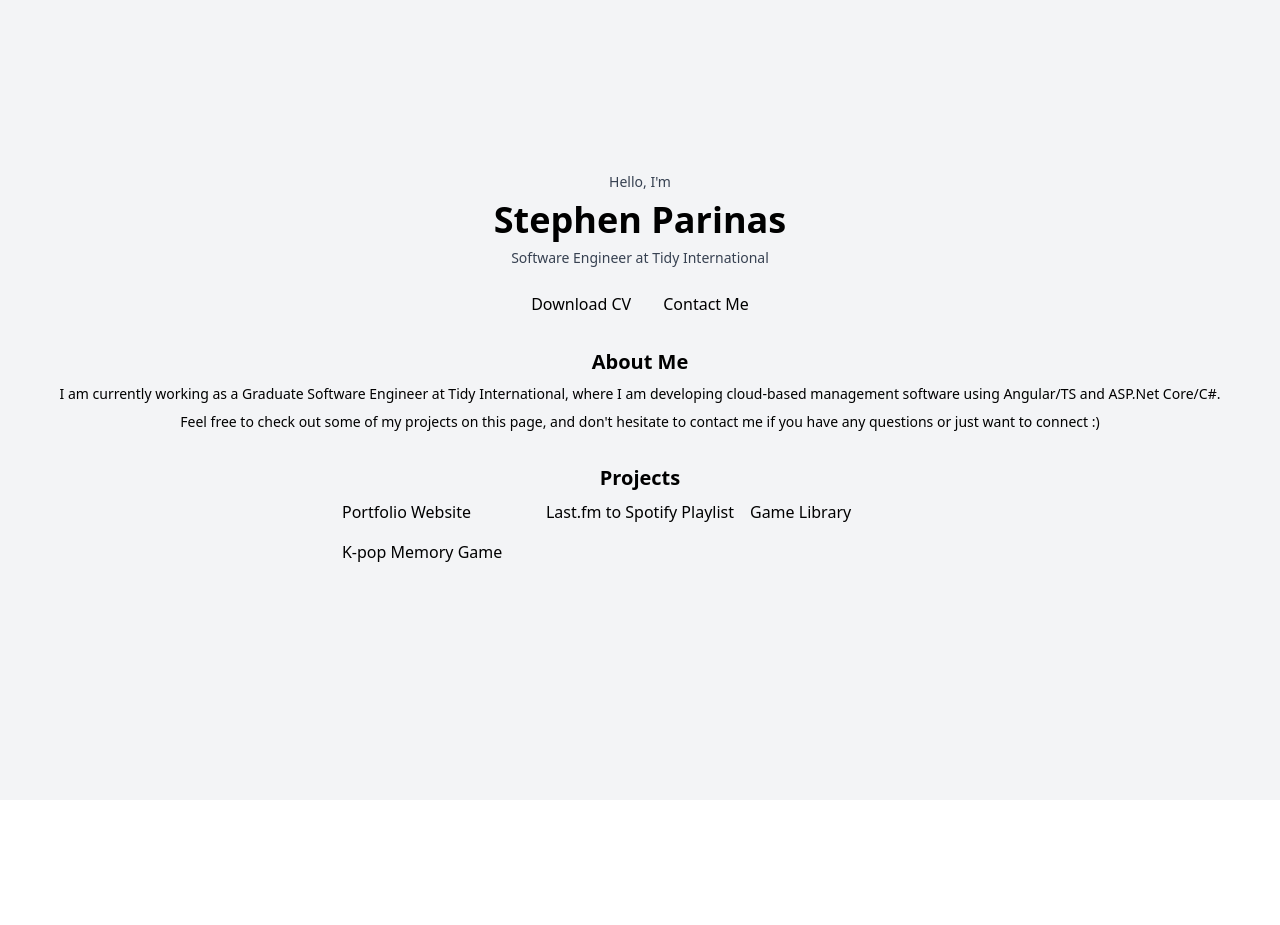
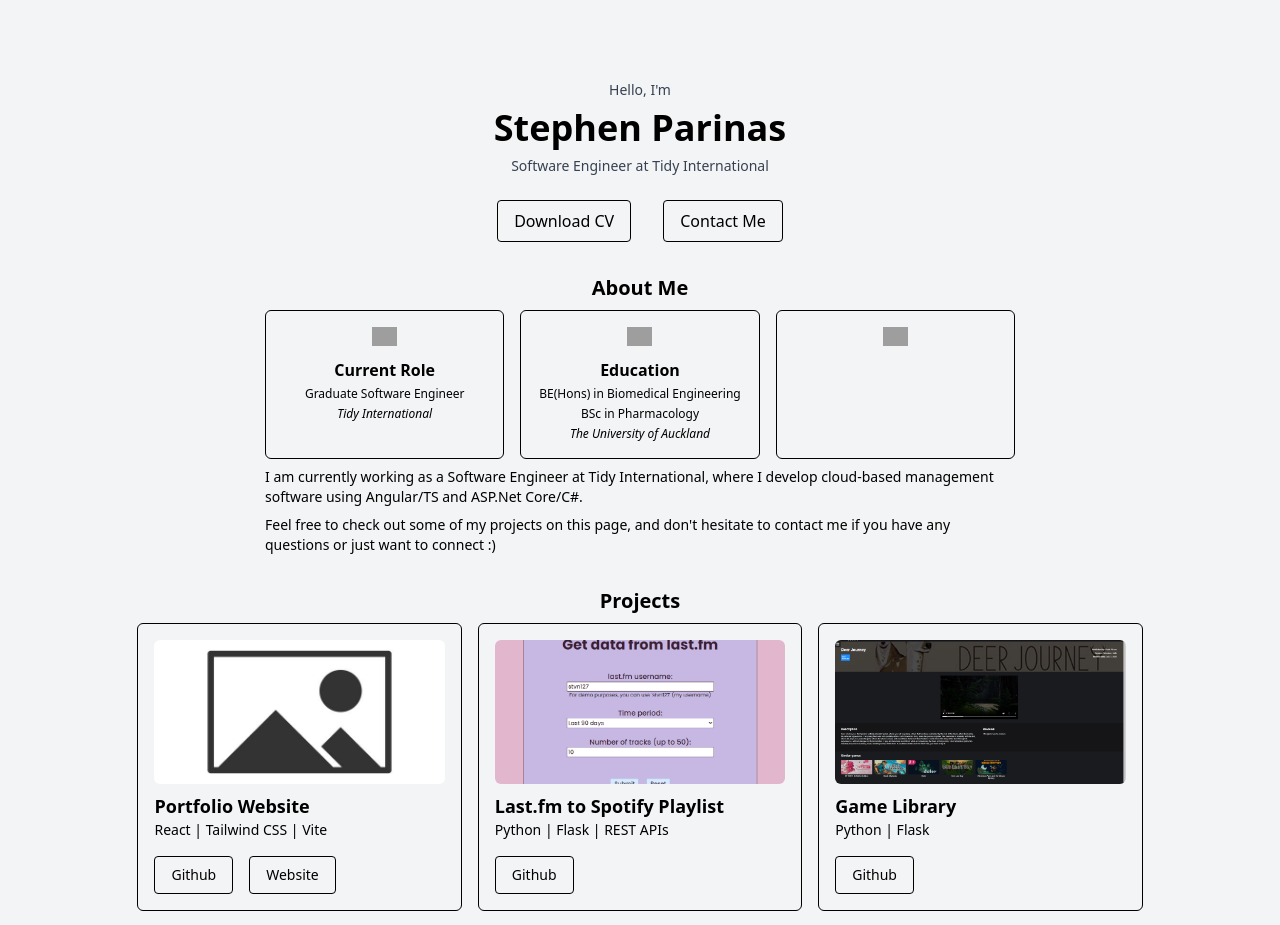
Before and after one commit to stephen-parinas/stephen-parinas.github.io, a React (Vite) app: page / in a window 1280 px wide. Shown: the top 925 px of the page. Before the commit the page ends 800 px from the top, so only its background shows below. Built offline with nearby package versions, Linux system fonts and the light colour scheme; grey boxes are pictures that could not be loaded.

Commit message:
Project items, added some styling

```diff
--- a/src/App.jsx
+++ b/src/App.jsx
@@ -6,7 +6,7 @@ import Footer from "./components/Footer.jsx";
 
 export default function App() {
     return (
-        <div className="flex flex-col gap-8 items-center justify-center min-h-screen bg-gray-100">
+        <div className="flex flex-col gap-8 items-center justify-center min-h-screen bg-gray-100 pt-20 px-8">
             <section id="home">
                 <Home />
             </section>
--- a/src/components/AboutMe.jsx
+++ b/src/components/AboutMe.jsx
@@ -1,16 +1,52 @@
 export default function AboutMe() {
     return (
-        <div className="flex flex-col gap-2 items-center">
+        <div className="flex flex-col gap-2 items-center text-center">
             <h2 className="text-xl font-semibold">About Me</h2>
 
-            <p className="text-sm">
-                I am currently working as a Graduate Software Engineer at Tidy International,
-                where I am developing cloud-based management software using Angular/TS and ASP.Net Core/C#.
-            </p>
+            <div className="grid grid-cols-2 md:grid-cols-3 gap-4 w-[100%] max-w-[750px]">
+                <div className="flex flex-col gap-1 items-center p-4 border border-black rounded-md">
+                    <img
+                        src="https://cdn3.iconfinder.com/data/icons/google-material-design-icons/48/ic_laptop_mac_48px-512.png"
+                        alt="current-role"
+                        width="25"
+                    ></img>
 
-            <p className="text-sm">
-                Feel free to check out some of my projects on this page, and don't hesitate to contact me if you have any questions or just want to connect :)
-            </p>
+                    <p className="font-semibold mt-2">Current Role</p>
+                    <p className="text-xs">Graduate Software Engineer</p>
+                    <p className="text-xs italic">Tidy International</p>
+                </div>
+
+                <div className="flex flex-col gap-1 items-center p-4 border border-black rounded-md">
+                    <img src="https://cdn3.iconfinder.com/data/icons/font-awesome-solid/640/graduation-cap-512.png"
+                         alt="education"
+                         width="25"
+                    ></img>
+
+                    <p className="font-semibold mt-2">Education</p>
+                    <p className="text-xs">BE(Hons) in Biomedical Engineering</p>
+                    <p className="text-xs">BSc in Pharmacology</p>
+                    <p className="text-xs italic">The University of Auckland</p>
+                </div>
+
+                <div className="flex flex-col gap-1 items-center col-span-2 md:col-span-1 p-4 border border-black rounded-md">
+                    <img src="https://cdn3.iconfinder.com/data/icons/font-awesome-brands/512/spotify-512.png"
+                         alt="spotify"
+                         width="25"
+                    ></img>
+                </div>
+            </div>
+
+            <div className="flex flex-col gap-2 max-w-[750px] text-left">
+                <p className="text-sm">
+                    I am currently working as a Software Engineer at Tidy International,
+                    where I develop cloud-based management software using Angular/TS and ASP.Net Core/C#.
+                </p>
+
+                <p className="text-sm">
+                    Feel free to check out some of my projects on this page, and don't hesitate to contact me if you
+                    have any questions or just want to connect :)
+                </p>
+            </div>
         </div>
     );
 }
--- a/src/components/Home.jsx
+++ b/src/components/Home.jsx
@@ -7,11 +7,11 @@ export default function Home() {
 
             <div className="flex gap-8 justify-center mt-4">
                 <a href="../../public/assets/StephenParinas_CV_2025.pdf" download>
-                    <button type="button">Download CV</button>
+                    <button type="button" className="px-4 py-2 border border-black rounded">Download CV</button>
                 </a>
 
                 <a href="#contact">
-                    <button type="button">Contact Me</button>
+                    <button type="button" className="px-4 py-2 border border-black rounded">Contact Me</button>
                 </a>
             </div>
         </div>
--- a/src/components/ProjectItem.jsx
+++ b/src/components/ProjectItem.jsx
@@ -1,7 +1,28 @@
 export default function ProjectItem({ title, year, img, stack, githubLink, websiteLink }) {
     return (
-        <div>
-            { title }
+        <div className="p-4 border border-black rounded-md">
+            <div className="flex flex-col gap-2">
+                <img src={img} alt={title} className="w-full h-36 object-cover rounded-md"></img>
+
+                <div>
+                    <p className="text-lg font-semibold">{title}</p>
+                    <p className="text-sm">{stack.join(" | ")}</p>
+
+                    <div className="flex gap-4 mt-4">
+                        <a href={githubLink}>
+                            <button type="button" className="px-4 py-2 text-sm border border-black rounded">Github</button>
+                        </a>
+
+                        {websiteLink && (
+                            <a href={websiteLink}>
+                                <button type="button" className="px-4 py-2 text-sm border border-black rounded">
+                                    Website
+                                </button>
+                            </a>
+                        )}
+                    </div>
+                </div>
+            </div>
         </div>
     );
 }
```
